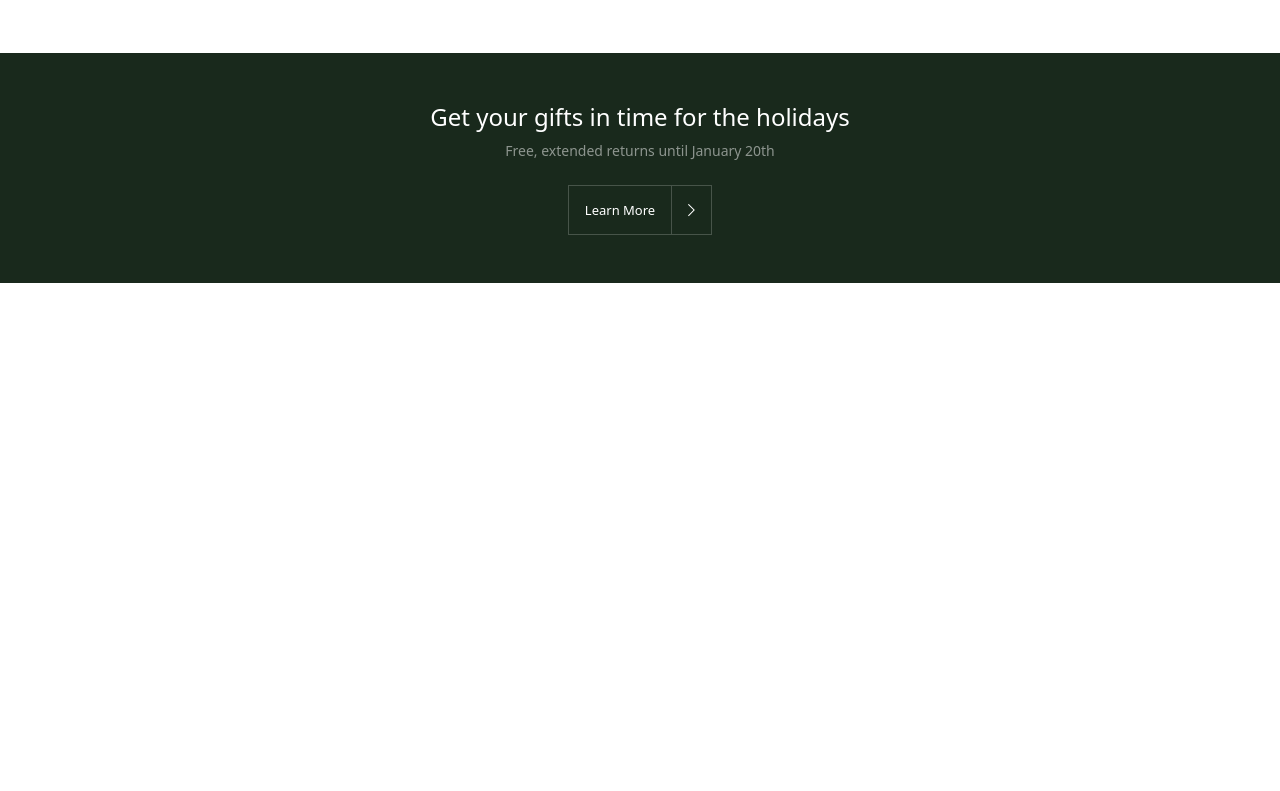
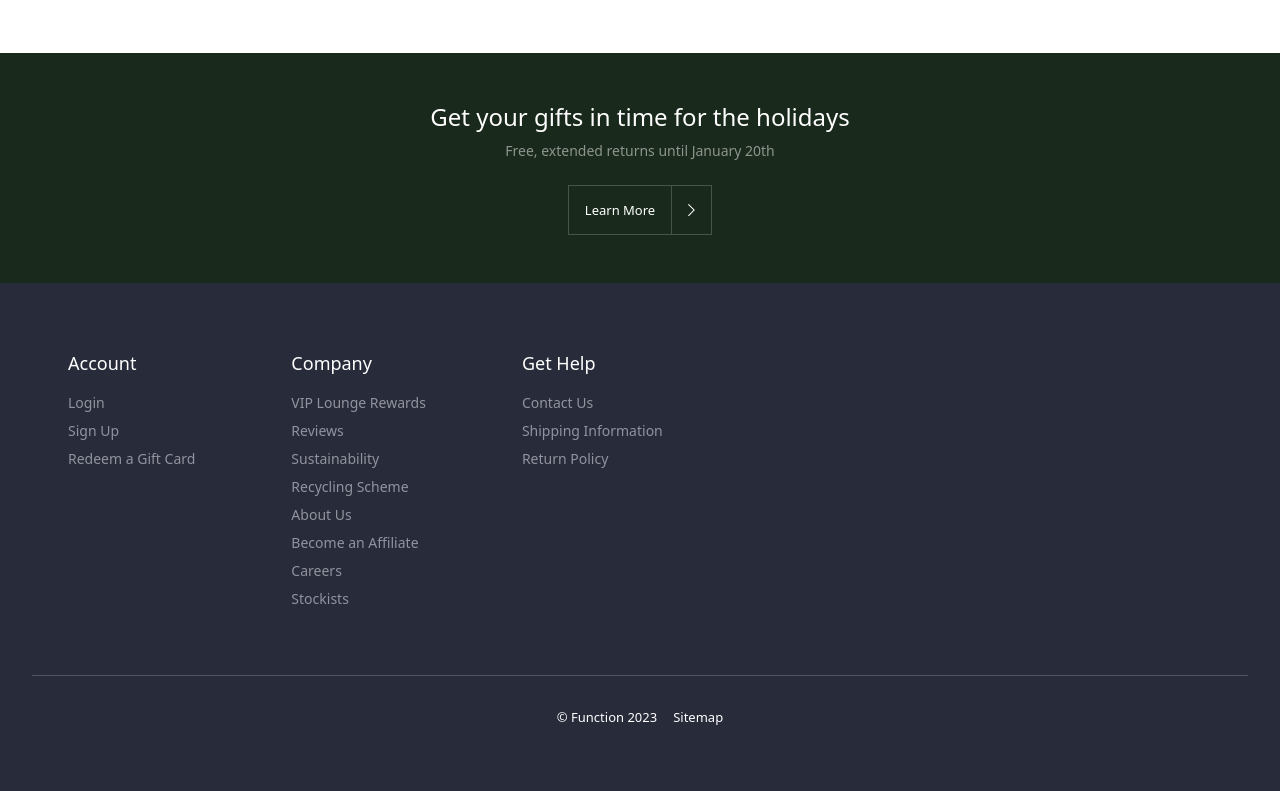
Before and after one commit to mrphemi/function-test, a website built with Vite: page index.html in a window 1280 px wide. Shown: the part 1170-1961 px from the top of the page. Before the commit the page ends 1453 px from the top, so only its background shows below. Built offline with nearby package versions, Linux system fonts and the light colour scheme; files whose address does not match are found by name.

Commit message:
Add footer

```diff
--- a/index.html
+++ b/index.html
@@ -182,7 +182,12 @@
         class="max-w-[1144px] mx-auto flex flex-col lg:flex-row gap-y-5 gap-x-4"
       >
         <div>
-          <img src="/assets/doorway-1.png" alt="doorway image" class="w-full" />
+          <img
+            src="/assets/doorway-1.png"
+            alt="doorway image"
+            loading="lazy"
+            class="w-full"
+          />
           <div class="max-w-[466px] space-y-3 mt-8">
             <h3 class="capitalize">the casual edit</h3>
             <p
@@ -217,7 +222,12 @@
           </a>
         </div>
         <div>
-          <img src="/assets/doorway-2.png" alt="doorway image" class="w-full" />
+          <img
+            src="/assets/doorway-2.png"
+            alt="doorway image"
+            loading="lazy"
+            class="w-full"
+          />
           <div class="max-w-[466px] space-y-3 mt-8">
             <h3 class="capitalize">the denim edit</h3>
             <p
@@ -286,6 +296,63 @@
       </a>
     </section>
 
+    <footer class="bg-function-blue py-8 xl:py-16">
+      <div class="container">
+        <!-- footer links -->
+        <div
+          class="max-w-[1144px] mx-auto flex flex-col lg:flex-row gap-y-6 gap-x-24 mb-16"
+        >
+          <div
+            x-data="{links: ['Login', 'Sign Up', 'Redeem a Gift Card']}"
+            class="space-y-3"
+          >
+            <h4 class="text-white text-lg leading-8 font-light">Account</h4>
+            <ul class="space-y-1">
+              <template x-for="link in links">
+                <li class="text-function-dark-grey-alt text-sm leading-6">
+                  <a href="#" x-text="link"></a>
+                </li>
+              </template>
+            </ul>
+          </div>
+          <div
+            x-data="{links: ['VIP Lounge Rewards', 'Reviews', 'Sustainability', 'Recycling Scheme', 'About Us', 'Become an Affiliate', 'Careers', 'Stockists']}"
+            class="space-y-3"
+          >
+            <h4 class="text-white text-lg leading-8 font-light">Company</h4>
+            <ul class="space-y-1">
+              <template x-for="link in links">
+                <li class="text-function-dark-grey-alt text-sm leading-6">
+                  <a href="#" x-text="link"></a>
+                </li>
+              </template>
+            </ul>
+          </div>
+          <div
+            x-data="{links: ['Contact Us', 'Shipping Information', 'Return Policy']}"
+            class="space-y-3"
+          >
+            <h4 class="text-white text-lg leading-8 font-light">Get Help</h4>
+            <ul class="space-y-1">
+              <template x-for="link in links">
+                <li class="text-function-dark-grey-alt text-sm leading-6">
+                  <a href="#" x-text="link"></a>
+                </li>
+              </template>
+            </ul>
+          </div>
+        </div>
+        <hr class="border-white/20" />
+
+        <div
+          class="mt-8 text-white text-[13px] leading-[19px] flex justify-center gap-x-4"
+        >
+          <p>© Function 2023</p>
+          <a href="#">Sitemap</a>
+        </div>
+      </div>
+    </footer>
+
     <script type="module" src="/main.js"></script>
   </body>
 </html>
```
